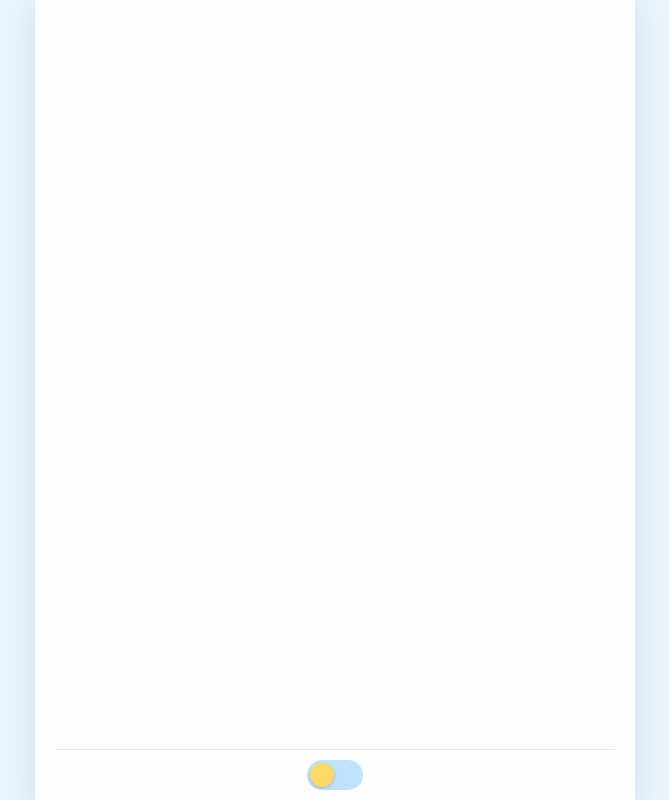
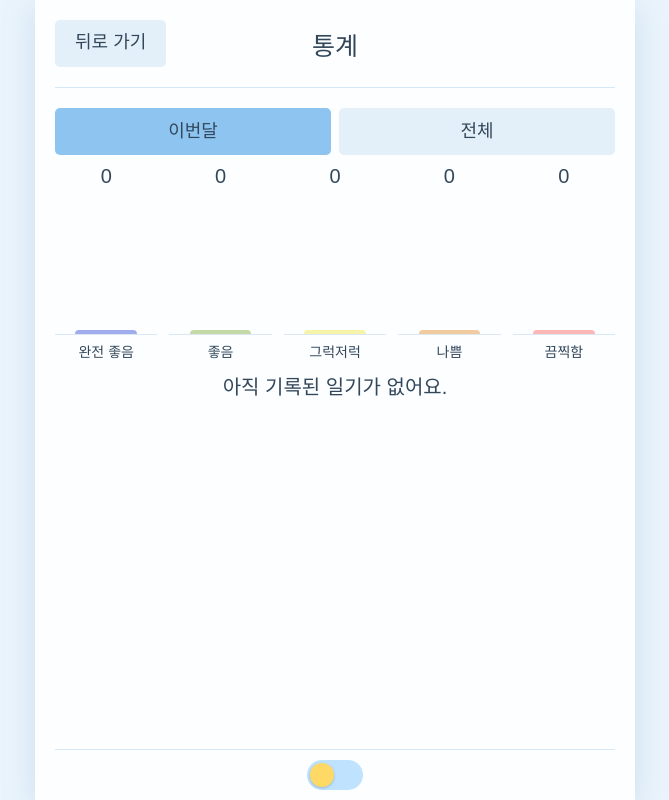
Before and after one commit to nayubin0305/MyDiary, a React (Vite) app: page /Stats in a window 1280 px wide. Before the commit this address had no page. Shown: the whole page, without its empty margins (305-974 px from the left). Built offline with nearby package versions, Linux system fonts and the light colour scheme; a web font is replaced by a local one.

Commit message:
feat: 통계 페이지 추가

```diff
--- a/src/App.tsx
+++ b/src/App.tsx
@@ -3,6 +3,7 @@ import Home from "./pages/Home";
 import New from "./pages/New";
 import Diary from "./pages/Diary";
 import Edit from "./pages/Edit";
+import Stats from "./pages/Stats";
 import { useReducer, useRef, useEffect, useState } from "react";
 import { Routes, Route } from "react-router-dom";
 import type { DiaryType } from "./types";
@@ -123,6 +124,7 @@ function App() {
               <Route path="/new" element={<New />} />
               <Route path="/diary/:id" element={<Diary />} />
               <Route path="/edit/:id" element={<Edit />} />
+              <Route path="/Stats" element={<Stats />}/>
             </Routes>
             <BottomBar/>
           </div>
--- a/src/component/Button.tsx
+++ b/src/component/Button.tsx
@@ -4,14 +4,16 @@ import type { MouseEventHandler } from "react";
 interface ButtonProps {
     text: string;
     type?: "positive" | "negative" | "default";
+    className?: string;
+    pressed?: boolean;
     onClick?: MouseEventHandler<HTMLButtonElement>;
 }
 
-const Button = ({text, type = "default", onClick}: ButtonProps) => {
+const Button = ({text, type = "default",className, pressed, onClick}: ButtonProps) => {
     const btnType = ["positive", "negative"].includes(type) ? type : "default";
 
     return (
-        <button className={["Button", `Button_${btnType}`].join(" ")} onClick={onClick}>
+        <button type="button" className={["Button", `Button_${btnType}`, className].filter(Boolean).join(" ")} aria-pressed={pressed} onClick={onClick}>
             {text}
         </button>
     );
--- /dev/null
+++ b/src/component/EmotionBarChart.css
@@ -0,0 +1,47 @@
+.EmotionBarChart {
+    display: flex;
+    gap: 12px;
+    margin: 0;
+    padding: 0;
+    list-style: none;
+}
+
+.EmotionBarChart .item {
+    flex: 1;
+    display: flex;
+    flex-direction: column;
+    align-items: center;
+    gap: 6px;
+}
+
+.EmotionBarChart .count {
+    font-size: 20px;
+}
+
+.EmotionBarChart .bar_area {
+    width: 100%;
+    height: 140px;
+    display: flex;
+    align-items: flex-end;
+    justify-content: center;
+    border-bottom: 1px solid var(--border);
+}
+
+.EmotionBarChart .bar {
+    width: 60%;
+    min-height: 4px;
+    border-radius: 4px 4px 0 0;
+    transition: height 0.3s;
+}
+
+.EmotionBarChart .label {
+    font-size: 14px;
+    word-break: keep-all;
+    text-align: center;
+}
+
+.EmotionBarChart .item_1 .bar { background-color: var(--emotion-1); }
+.EmotionBarChart .item_2 .bar { background-color: var(--emotion-2); }
+.EmotionBarChart .item_3 .bar { background-color: var(--emotion-3); }
+.EmotionBarChart .item_4 .bar { background-color: var(--emotion-4); }
+.EmotionBarChart .item_5 .bar { background-color: var(--emotion-5); }
--- /dev/null
+++ b/src/component/EmotionBarChart.tsx
@@ -0,0 +1,27 @@
+import "./EmotionBarChart.css";
+import { emotionList } from "../util";
+
+interface EmotionBarChartProps {
+    counts: Record<number, number>;
+}
+
+const EmotionBarChart = ({counts}: EmotionBarChartProps) => {
+    // 가장 많은 개수 0으로 나누지 않게 최소 1
+    const max = Math.max(1, ...Object.values(counts));
+
+    return (
+        <ul className="EmotionBarChart">
+            {emotionList.map((it) => (
+                <li key={it.id} className={`item item_${it.id}`} title={`${it.name} ${counts[it.id]}개`}>
+                    <span className="count">{counts[it.id]}</span>
+                    <span className="bar_area">
+                        <span className="bar" style={{height: `${(counts[it.id] / max) * 100}%`}}></span>
+                    </span>
+                    <span className="label">{it.name}</span>
+                </li>
+            ))}
+        </ul>
+    );
+}
+
+export default EmotionBarChart;
--- /dev/null
+++ b/src/pages/Stats.css
@@ -0,0 +1,19 @@
+.Stats .period_toggle {
+    display: flex;
+    gap: 8px;
+    margin: 20px 0 10px;
+}
+.Stats .period_toggle button {
+    flex: 1;
+}
+.Stats .period_toggle button:hover {
+    background-color: var(--bg-control-hover);
+}
+.Stats .period_toggle button.on {
+    background-color: var(--accent);
+}
+.Stats .summary {
+    margin: 10px 0 30px;
+    font-size: 20px;
+    text-align: center;
+}
--- /dev/null
+++ b/src/pages/Stats.tsx
@@ -0,0 +1,68 @@
+import "./Stats.css";
+import { useEffect, useContext, useState, useMemo } from "react";
+import { useNavigate } from "react-router-dom";
+import Header from "../component/Header";
+import Button from "../component/Button";
+import EmotionBarChart from "../component/EmotionBarChart";
+import { setPageTitle, getMonthRangeByDate, countByEmotion, emotionList } from "../util";
+import { DiaryStateContext } from "../context/DiaryContext";
+
+type Period = "month" | "all";
+
+const PeriodOptionList: {value: Period; name: string;}[] = [
+    {value: "month", name: "이번달"},
+    {value: "all", name: "전체"},
+];
+
+const Stats = () => {
+    const data = useContext(DiaryStateContext); // 데이터
+    const [period, setPeriod] = useState<Period>("month"); // 옵션
+    const navigate = useNavigate();
+    const [today] = useState(() => new Date());
+
+    useEffect(() => {
+        setPageTitle("감정 일기장 : 통계");
+    }, []);
+
+    const goBack = () => {
+        navigate(-1);
+    };
+
+    // 감정 옵션에 대한 필터 리스트
+    const periodData = useMemo(() => {
+        if (period === "all") {
+            return data;
+        }
+        const { beginTimeStamp, endTimeStamp } = getMonthRangeByDate(today);
+        return data.filter((it) => beginTimeStamp <= it.date && endTimeStamp >= it.date);
+    }, [data, period, today]);
+
+    // 해당 감정 개수
+    const emotionCounts = useMemo(() => countByEmotion(periodData), [periodData]);
+
+    // 요약 문구
+    const total = periodData.length;
+    const maxCount = Math.max(0, ...Object.values(emotionCounts));
+    const topNames = emotionList // 가장 큰 개수인 감정
+                    .filter((e) => emotionCounts[e.id] === maxCount)
+                    .map((e) => e.name);
+    const periodName = period === "month" ? "이번달" : "전체";
+    const summary = total === 0
+                    ? "아직 기록된 일기가 없어요."
+                    : `${periodName} 일기 ${total}개 - 가장 많은 감정은 ${topNames.join(", ")}` + (topNames.length > 1 ? `(각 ${maxCount}개)` : `(${maxCount}개)`);
+
+    return(
+        <div className="Stats">
+            <Header title="통계" leftChild={<Button text={"뒤로 가기"} onClick={goBack} />} />
+            <div className="period_toggle">
+                {PeriodOptionList.map((it) => (
+                    <Button key={it.value} text={it.name} aria-pressed={period === it.value ? "on" : ""} className={period === it.value ? "on" : ""} onClick={() => setPeriod(it.value)} />
+                ))}
+            </div>
+            <EmotionBarChart counts={emotionCounts}/>
+            <p className="summary">{summary}</p>
+        </div>
+    );
+};
+
+export default Stats;
```
Also changed, not shown: src/component/EmotionFilter.css (deleted, +0 -49 lines), src/component/EmotionFilter.tsx (deleted, +0 -34 lines).
